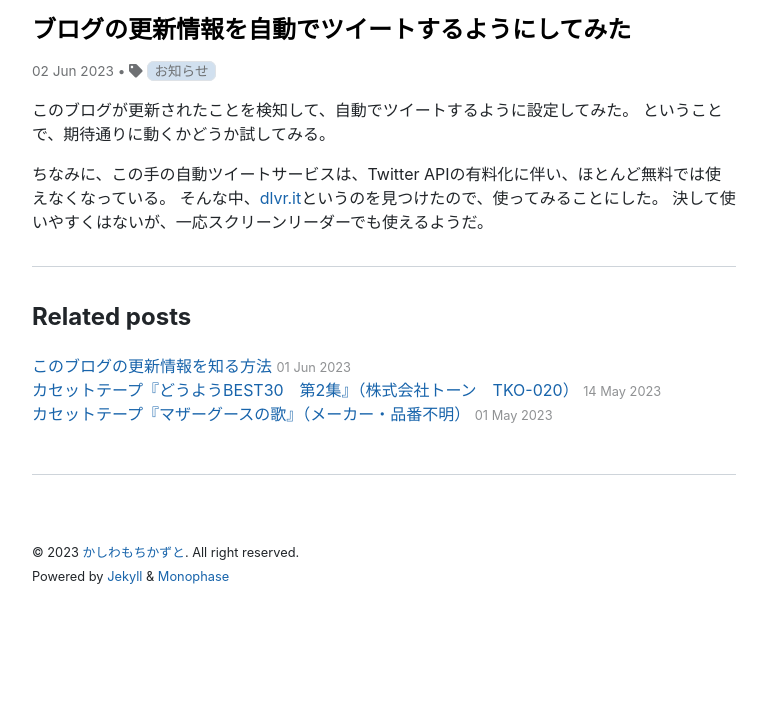
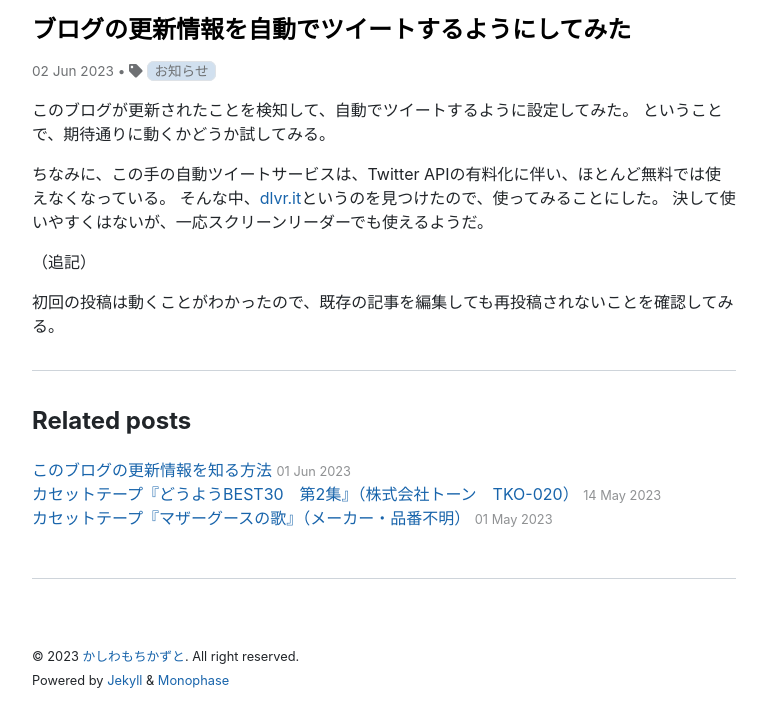
Before and after one commit to kitabatake1013/kitabatake1013.github.io, a Jekyll site: the page built from _posts/2023-06-02-dlvr-it.md, in a window 1280 px wide, cut to the strip 104-831 px from the top of the page. Shown: the whole strip, without its empty margins (256-1023 px from the left). Built offline with Jekyll 4.4.1, drawn with Linux system fonts in a browser that asks for light colours; nearby versions of some CDN libraries.

Commit message:
auto posting test2

```diff
--- a/_posts/2023-06-02-dlvr-it.md
+++ b/_posts/2023-06-02-dlvr-it.md
@@ -9,3 +9,7 @@ tags: お知らせ
 ちなみに、この手の自動ツイートサービスは、Twitter APIの有料化に伴い、ほとんど無料では使えなくなっている。
 そんな中、[dlvr.it](https://dlvrit.com/)というのを見つけたので、使ってみることにした。
 決して使いやすくはないが、一応スクリーンリーダーでも使えるようだ。
+
+（追記）
+
+初回の投稿は動くことがわかったので、既存の記事を編集しても再投稿されないことを確認してみる。
```
